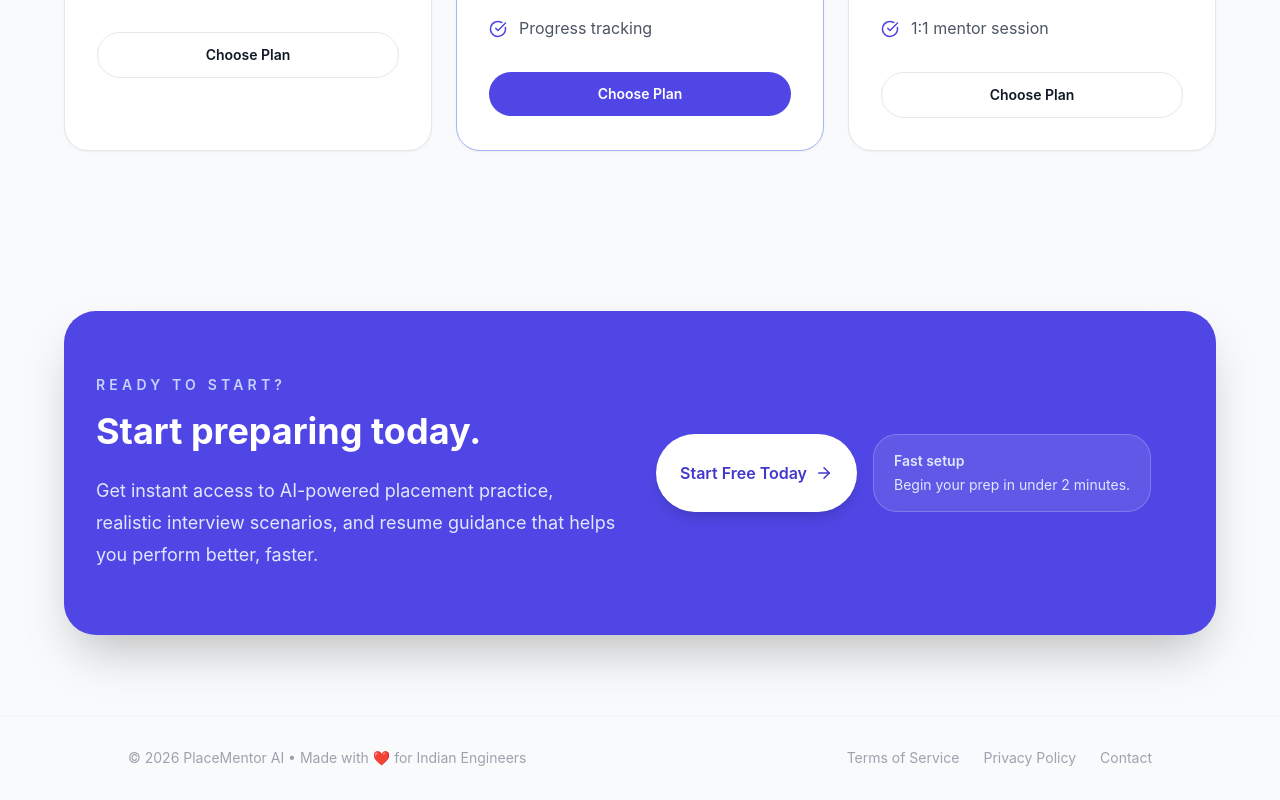
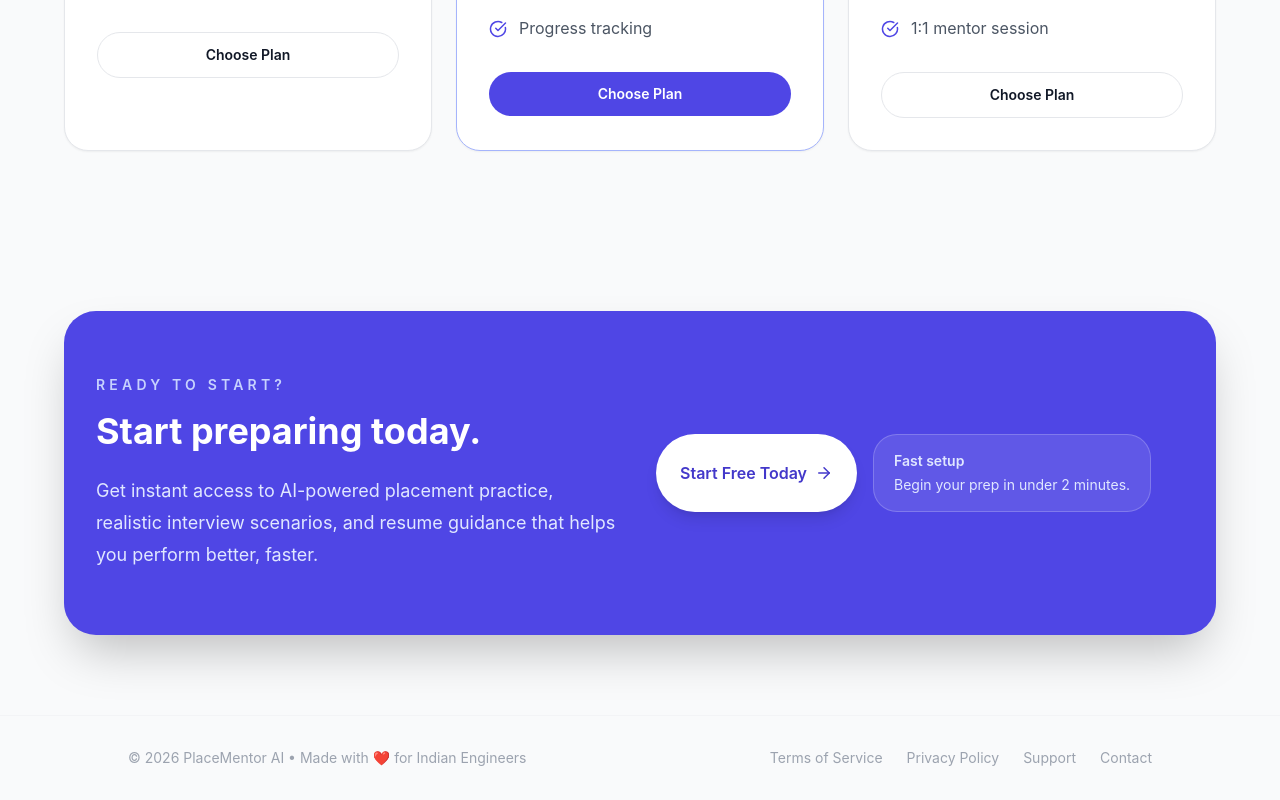
Before and after one commit to krishna-oss-tech/placementor-ai, a Next.js app: page / in a window 1280 px wide. Shown: the part 2693-3493 px from the top of the page. Built offline with nearby package versions, Linux system fonts and the light colour scheme.

Commit message:
add support link to footer

```diff
--- a/app/page.js
+++ b/app/page.js
@@ -220,6 +220,7 @@ export default function Home() {
           <div className="flex gap-6 text-sm text-gray-400">
             <a href="/terms" className="hover:text-gray-600">Terms of Service</a>
             <a href="/privacy" className="hover:text-gray-600">Privacy Policy</a>
+            <a href="/support" className="hover:text-gray-600">Support</a>
             <a href="mailto:support@placementorai.in" className="hover:text-gray-600">Contact</a>
           </div>
         </div>
```
